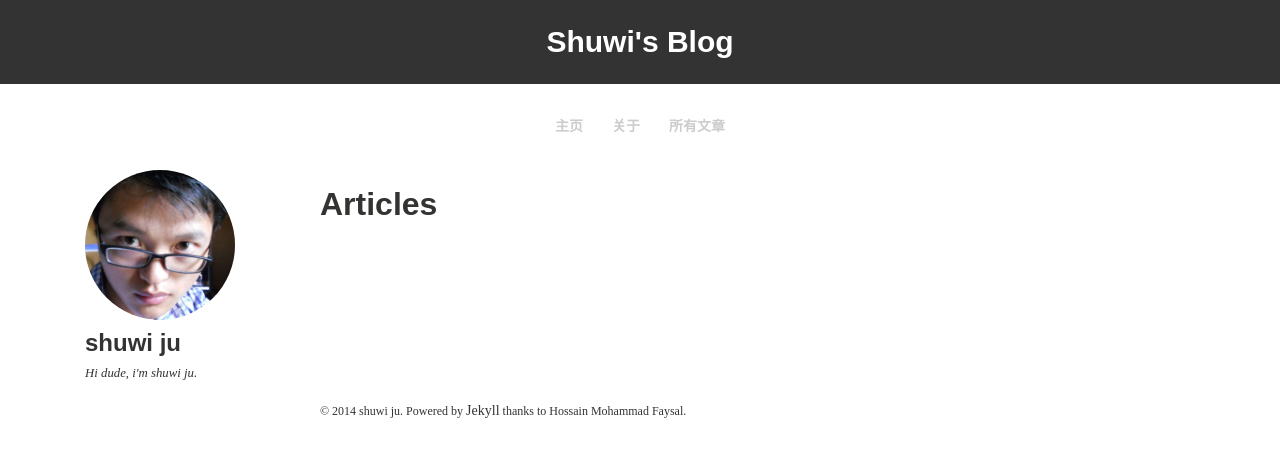
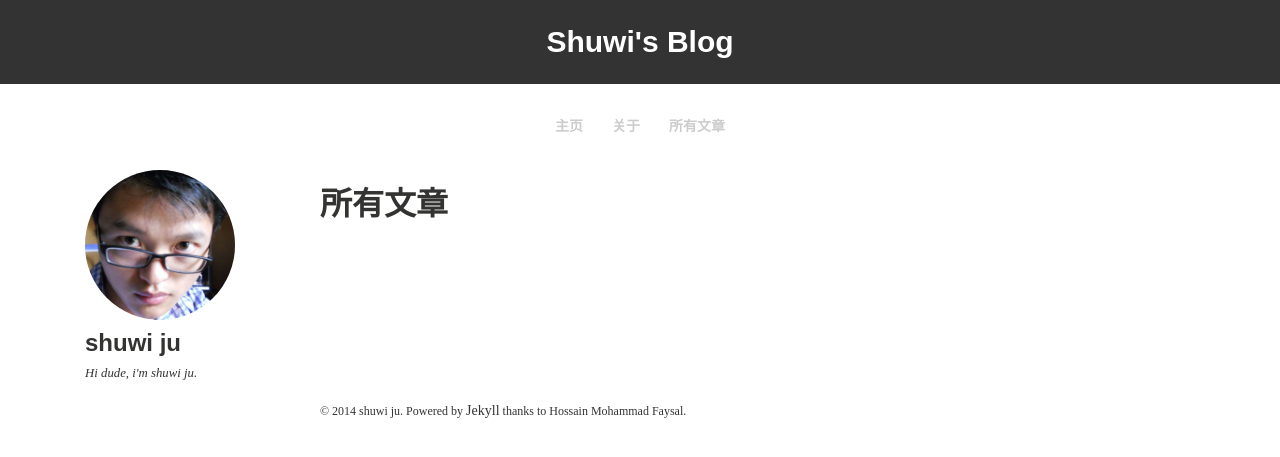
Before and after one commit to shuwi/shuwi.github.io, a Jekyll site: the page built from articles.md, in a window 1280 px wide. Shown: the top 457 px of the page. Built offline with Jekyll 4.4.1, drawn with Linux system fonts in a browser that asks for light colours.

Commit message:
Update articles.md

```diff
--- a/articles.md
+++ b/articles.md
@@ -1,7 +1,7 @@
 ---
 layout: post-index
 permalink: /articles/
-title: Articles
+title: 所有文章
 tagline: A List of Posts
 tags: [blog, graphic design]
 ---
```
